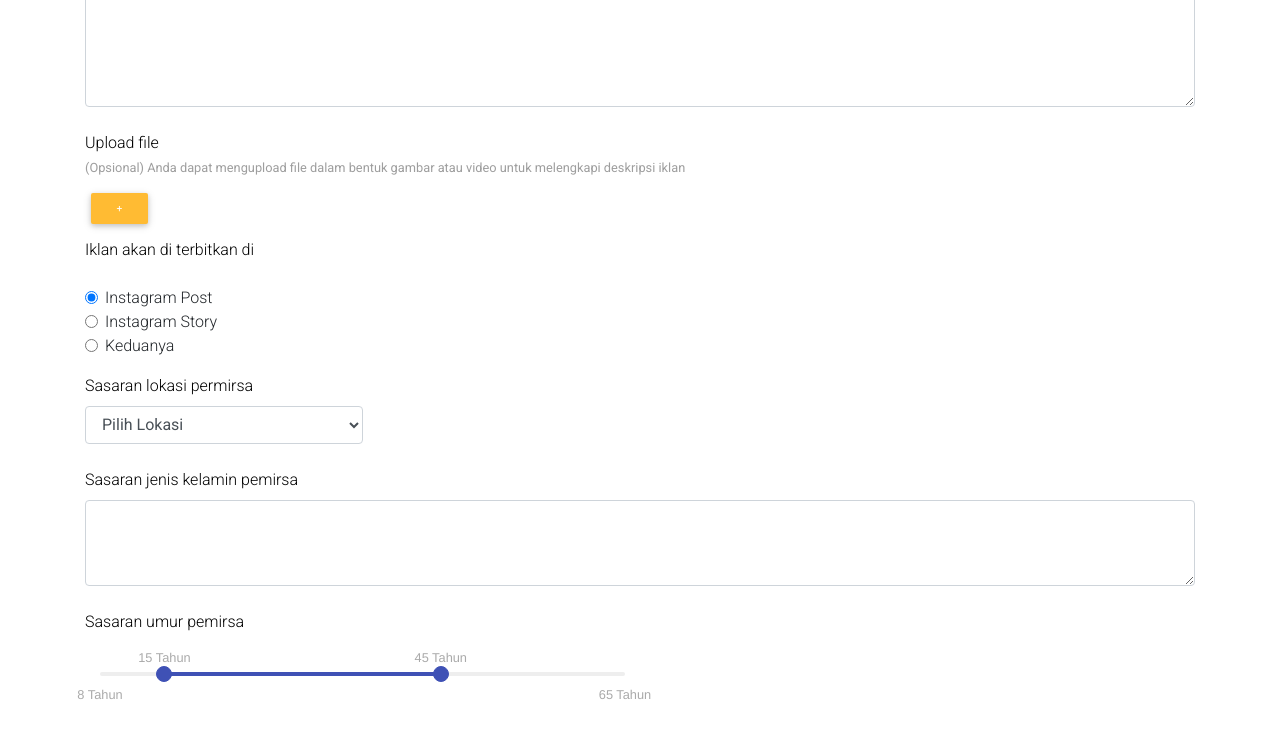
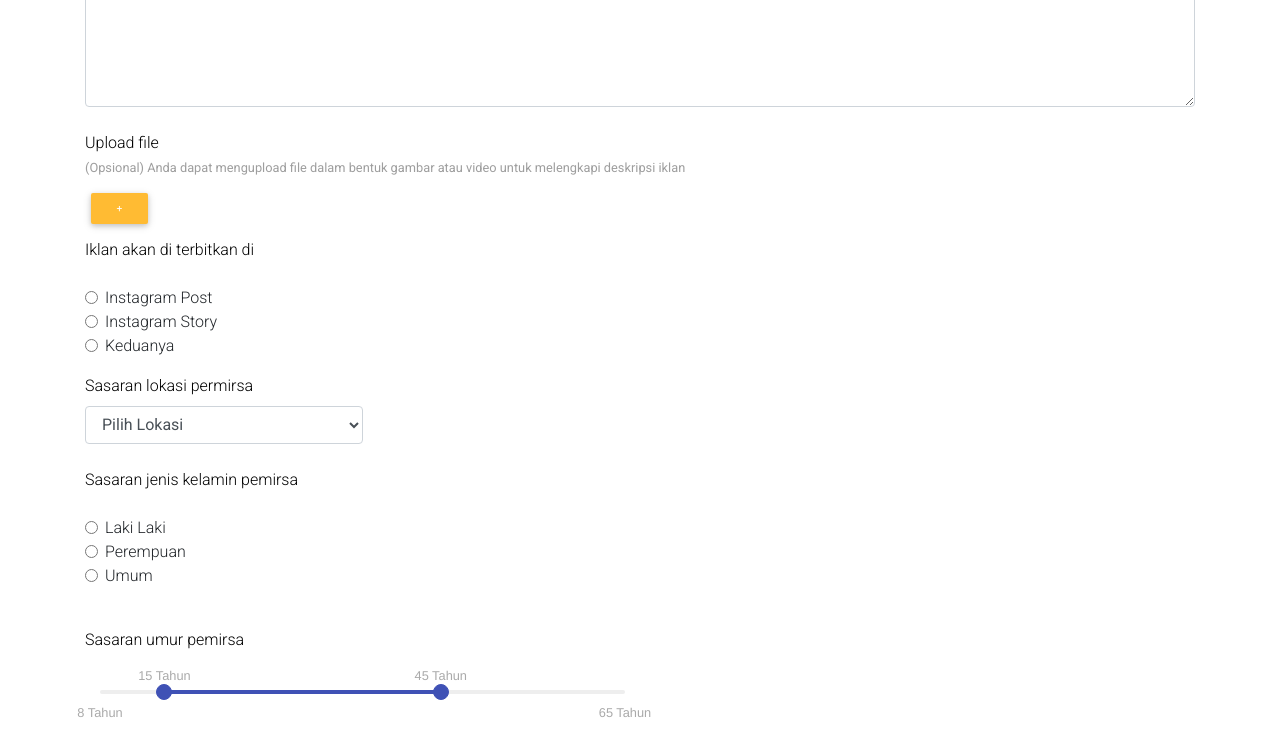
Before and after one commit to fikar46/diendorse, a React (Create React App) app: page /create-ads in a window 1280 px wide. Shown: the part 505-1238 px from the top of the page. Built offline with nearby package versions, Linux system fonts and the light colour scheme.

Commit message:
create ads

```diff
--- a/src/components/Navbar.jsx
+++ b/src/components/Navbar.jsx
@@ -40,6 +40,15 @@ roleBrowse=()=>{
     )
   }
 }
+createAds=()=>{
+  if(this.props.user.role == "business"){
+      return(
+        <MDBNavLink to='/create-ads'>
+        <strong className="black-text">Create Ads</strong>
+                  </MDBNavLink>
+      )
+  }
+}
 render() {
 
   if(this.props.user !== null){
@@ -59,13 +68,16 @@ render() {
             <MDBNavItem>
                 {this.roleBrowse()}
             </MDBNavItem>
+            <MDBNavItem>
+              {this.createAds()}
+            </MDBNavItem>
           </MDBNavbarNav>
           <MDBNavbarNav right>
             <MDBNavItem>
             <div className="pt-2">
                   <strong className="black-text ">{this.props.user.fullname}</strong>
-                  <p>Rp 100.000</p>
-                </div>
+                  <p>{this.props.user.role}</p>
+            </div>
             </MDBNavItem>
             <MDBNavItem>
 
--- a/src/pages/Dashboard/Dashboard.jsx
+++ b/src/pages/Dashboard/Dashboard.jsx
@@ -3,7 +3,6 @@ import {connect} from 'react-redux';
 
 class Dashboard extends Component {
     createAds=()=>{
-        console.log(this.props.user.role)
         if(this.props.user.role == "business"){
             return(
                 <div className="text-right mb-2">
--- a/src/pages/ProductList/CreateProjectAds.jsx
+++ b/src/pages/ProductList/CreateProjectAds.jsx
@@ -2,18 +2,49 @@ import React, { Component } from 'react'
 import { MDBContainer, MDBInput, MDBBtn, MDBIcon } from 'mdbreact';
 import InputRange from 'react-input-range';
 import "react-input-range/lib/css/index.css"
-export default class CreateProjectAds extends Component {
+import {koneksi} from "../../environment";
+import Axios from 'axios';
+import {connect} from 'react-redux';
+import {getHeaderAuth} from '../../helper/service'
+class CreateProjectAds extends Component {
     state = {
         radio: 2,
         value: { min: 15, max: 45 },
+        category:"",
+        upload_at:null,
+        location_ads:"",
+        sex_ads:""
       }
-    optionCategory=()=>{
-
+    optionCategory=(n)=>{
+      this.setState({category:n.target.value})
+    }
+    locationAds=(n)=>{
+      this.setState({location_ads:n.target.value})
     }
     onClickPlatform = (nr) => () => {
         this.setState({
           radio: nr
         });
+      }
+    buttonSubmit=()=>{
+      var product_name = this.refs.product_name.value;
+      var {upload_at,category,location_ads,sex_ads,value} = this.state;
+      var description = this.refs.description.value;
+      var min = this.refs.min.value;
+      var max = this.refs.max.value;
+      var id_user = this.props.user.id
+      console.log(id_user)
+      var ect_category="";
+      var file="";
+      var estimation_ads = JSON.stringify({min,max})
+      var age_ads = JSON.stringify(value)
+      Axios.post(`${koneksi}/project/create-ads`,{
+        id_user,product_name,category,ect_category,file,upload_at,location_ads,sex_ads,age_ads,description,estimation_ads
+      },getHeaderAuth()).then((res)=>{
+        console.log(res.data)
+      }).catch((err)=>{
+          console.log(err)
+      })
     }
     render() {
         return (
@@ -24,13 +55,14 @@ export default class CreateProjectAds extends Component {
                                 <label htmlFor="defaultFormContactNameEx" className="black-text">
                                 Nama Produk
                                 </label>
-                                <input type="text" id="defaultFormContactNameEx" className="form-control" />
+                                <input type="text" id="defaultFormContactNameEx" className="form-control" ref="product_name"/>
                                 <br />
                                 <label htmlFor="defaultFormContactEmailEx" className="black-text">
                                 Kategori
                                 </label>
                                 <br/>
                                 <select className="form-control col-3" onChange={this.optionCategory}>
+                                    <option value="">Pilih Kategori</option>
                                     <option value="1">Makanan</option>
                                     <option value="2">Minuman</option>
                                     <option value="x">Lain lain</option>
@@ -39,7 +71,7 @@ export default class CreateProjectAds extends Component {
                                 <label htmlFor="defaultFormContactSubjectEx" className="black-text">
                                 Deskripsi
                                 </label>
-                                <textarea type="text" id="defaultFormContactMessageEx" className="form-control" rows="9" />
+                                <textarea type="text" id="defaultFormContactMessageEx" className="form-control" rows="9" ref="description"/>
                                 <br />
                                 <label htmlFor="defaultFormContactMessageEx" className="black-text">
                                 Upload file<br/>
@@ -53,20 +85,20 @@ export default class CreateProjectAds extends Component {
                                 </label>
                                  <div className="my-3">
                                   <div className="form-check">
-          <input className="form-check-input" type="radio" name="exampleRadios" id="exampleRadios1" defaultValue="option1" defaultChecked />
-          <label className="form-check-label" htmlFor="exampleRadios1">
+                                    <input className="form-check-input" type="radio" name="PlatformRadios" id="PlatformRadios1" defaultValue="platform1" onClick={()=>this.setState({upload_at:1})}/>
+                                    <label className="form-check-label" htmlFor="PlatformRadios1">
                                       Instagram Post
                                     </label>
                                   </div>
                                   <div className="form-check">
-          <input className="form-check-input" type="radio" name="exampleRadios" id="exampleRadios2" defaultValue="option2" />
-          <label className="form-check-label" htmlFor="exampleRadios2">
+                                    <input className="form-check-input" type="radio" name="PlatformRadios" id="PlatformRadios2" defaultValue="platform2" onClick={()=>this.setState({upload_at:2})}/>
+                                    <label className="form-check-label" htmlFor="PlatformRadios2">
                                       Instagram Story
                                     </label>
                                   </div>
                                   <div className="form-check">
-          <input className="form-check-input" type="radio" name="exampleRadios" id="exampleRadios3" defaultValue="option3" />
-          <label className="form-check-label" htmlFor="exampleRadios3">
+                                    <input className="form-check-input" type="radio" name="PlatformRadios" id="PlatformRadios3" defaultValue="platform3" onClick={()=>this.setState({upload_at:3})}/>
+                                    <label className="form-check-label" htmlFor="PlatformRadios3">
                                       Keduanya
                                     </label>
                                   </div>
@@ -75,7 +107,7 @@ export default class CreateProjectAds extends Component {
                                 Sasaran lokasi permirsa
                                 </label>
                                 <br/>
-                                <select className="form-control col-3" onChange={this.optionCategory}>
+                                <select className="form-control col-3" onChange={this.locationAds}>
                                     <option value="">Pilih Lokasi</option>
                                     <option value="1">Se-Indonesia</option>
                                     <option value="2">Banten</option>
@@ -85,7 +117,26 @@ export default class CreateProjectAds extends Component {
                                 <label htmlFor="defaultFormContactMessageEx" className="black-text">
                                 Sasaran jenis kelamin pemirsa
                                 </label>
-                                <textarea type="text" id="defaultFormContactMessageEx" className="form-control" rows="3" />
+                                <div className="my-3">
+                                  <div className="form-check">
+                                    <input className="form-check-input" type="radio" name="exampleRadios" id="exampleRadios1" defaultValue="option1" onClick={()=>this.setState({sex_ads:1})}/>
+                                    <label className="form-check-label" htmlFor="exampleRadios1">
+                                      Laki Laki
+                                    </label>
+                                  </div>
+                                  <div className="form-check">
+                                    <input className="form-check-input" type="radio" name="exampleRadios" id="exampleRadios2" defaultValue="option2" onClick={()=>this.setState({sex_ads:2})}/>
+                                    <label className="form-check-label" htmlFor="exampleRadios2">
+                                      Perempuan
+                                    </label>
+                                  </div>
+                                  <div className="form-check">
+                                    <input className="form-check-input" type="radio" name="exampleRadios" id="exampleRadios3" defaultValue="option3" onClick={()=>this.setState({sex_ads:3})}/>
+                                    <label className="form-check-label" htmlFor="exampleRadios3">
+                                      Umum
+                                    </label>
+                                  </div>
+                                </div>
                                 <br/>
                                 <label htmlFor="defaultFormContactMessageEx" className="black-text">
                                 Sasaran umur pemirsa
@@ -112,7 +163,7 @@ export default class CreateProjectAds extends Component {
                                   <div className="input-group-prepend">
                                     <span className="input-group-text">Rp</span>
                                   </div>
-                                  <input type="text" className="form-control" aria-label="Amount (to the nearest dollar)" />
+                                  <input type="text" className="form-control" aria-label="Amount (to the nearest dollar)" ref="min"/>
                                   <div className="input-group-append">
                                     <span className="input-group-text">Min</span>
                                   </div>
@@ -121,14 +172,14 @@ export default class CreateProjectAds extends Component {
                                   <div className="input-group-prepend">
                                     <span className="input-group-text">Rp</span>
                                   </div>
-                                  <input type="text" className="form-control" aria-label="Amount (to the nearest dollar)" />
+                                  <input type="text" className="form-control" aria-label="Amount (to the nearest dollar)" ref="max"/>
                                   <div className="input-group-append">
                                     <span className="input-group-text">Max</span>
                                   </div>
                                 </div>
                                 </div>
                                 <div className="text-center mt-4">
-                                        <MDBBtn color="primary"  type="submit">
+                                        <MDBBtn color="primary"  type="button" onClick={this.buttonSubmit}>
                                             Submit
                                             {/* <MDBIcon far icon="paper-plane" className="ml-2" /> */}
                                         </MDBBtn>
@@ -139,3 +190,11 @@ export default class CreateProjectAds extends Component {
         )
     }
 }
+const mapStateToProps = (state) => {
+  return{
+      user: state.user.user
+  }
+}
+
+
+export default connect(mapStateToProps)(CreateProjectAds);
```
Also changed, not shown: 1 other file (tests, documents, lock files or other folders). Lines whose indentation alone changed are shown as unchanged.
